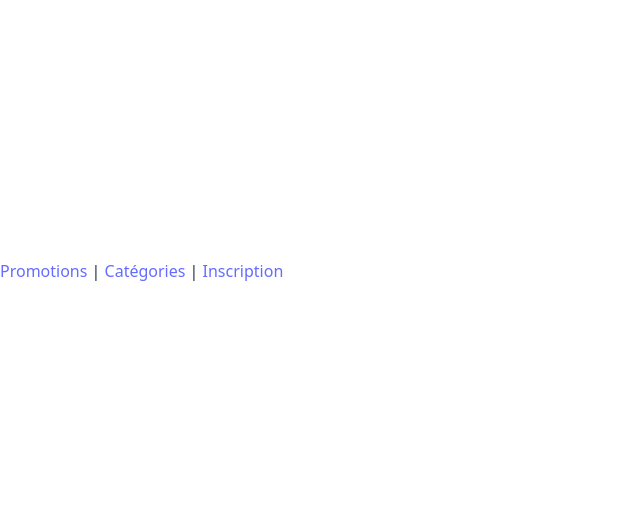
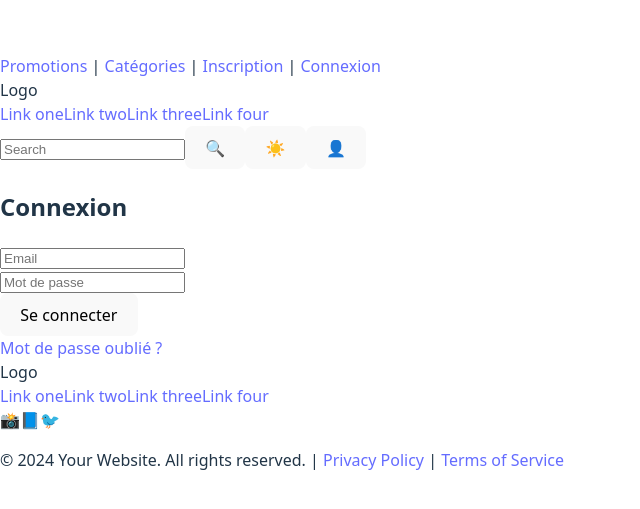
Before and after one commit to RoGitaccount/depotUserStories, a React (Vite) app in the folder front-end/: page /login in a window 1280 px wide. Shown: the part 129-638 px from the top of the page, without its empty margins (0-640 px from the left). Built offline with nearby package versions, Linux system fonts and the light colour scheme.

Commit message:
Création de la page login, resetpassword

```diff
--- a/front-end/src/App.jsx
+++ b/front-end/src/App.jsx
@@ -15,16 +15,20 @@ import { BrowserRouter as Router, Routes, Route, Link } from 'react-router-dom'
 import Offers from './components/offer'
 import CategoryList from './components/category'
 import Register from './components/register'
+import Login from './components/login'
+import ForgotPassword from './components/forgot-password'
 
 
 function App() {
   return (
     <Router>
-      <div className="App"> <nav> <Link to="/">Promotions</Link> | <Link to="/categories">Catégories</Link>  | <Link to="/register">Inscription</Link> </nav>
+      <div className="App"> <nav> <Link to="/">Promotions</Link> | <Link to="/categories">Catégories</Link>  | <Link to="/register">Inscription</Link> | <Link to="/login">Connexion</Link> </nav>
         <Routes>
           <Route path="/" element={<Offers />} />
           <Route path="/categories" element={<CategoryList />} />
           <Route path="/register" element={<Register />} />
+          <Route path="/login" element={<Login />} />
+          <Route path="/forgot-password" element={<ForgotPassword />} />
         </Routes>
       </div>
     </Router>
--- /dev/null
+++ b/front-end/src/components/forgot-password.jsx
@@ -0,0 +1,46 @@
+import React, { useState } from 'react';
+import axios from 'axios'; // Pour l'appel API
+
+export default function ForgotPassword() {
+  const [email, setEmail] = useState('');
+  const [message, setMessage] = useState('');
+  const [error, setError] = useState('');
+
+  const handleSubmit = async (e) => {
+    e.preventDefault();
+    try {
+      const response = await axios.post('http://localhost:8001/api/request-reset', { email });
+      setMessage(response.data.message);
+      setEmail('');
+    } catch (error) {
+      setError(error.response?.data?.message || 'Erreur lors de la réinitialisation.');
+    }
+  };
+
+  return (
+    <div className="min-h-screen flex flex-col justify-center items-center">
+      <div className="w-full max-w-md space-y-4 p-6">
+        <h2 className="text-center text-xl font-semibold">Réinitialiser le mot de passe</h2>
+
+        {message && <p className="text-green-500">{message}</p>}
+        {error && <p className="text-red-500">{error}</p>}
+
+        <form onSubmit={handleSubmit} className="space-y-4">
+          <div>
+            <input
+              type="email"
+              placeholder="Email"
+              value={email}
+              onChange={(e) => setEmail(e.target.value)}
+              className="border w-full p-2"
+              required
+            />
+          </div>
+          <button type="submit" className="w-full bg-black text-white py-2 rounded hover:bg-gray-800">
+            Envoyer le lien de réinitialisation
+          </button>
+        </form>
+      </div>
+    </div>
+  );
+}
--- /dev/null
+++ b/front-end/src/components/login.jsx
@@ -0,0 +1,131 @@
+import React from 'react';
+import { Formik, Form, Field, ErrorMessage } from 'formik';
+import * as Yup from 'yup';
+import axios from 'axios'; // ← Import d'Axios
+import { useNavigate } from 'react-router-dom';  // Pour rediriger après la connexion réussie
+
+export default function Login() {
+  const navigate = useNavigate();  // Pour la redirection après connexion
+
+  // Définir le schéma de validation Yup
+  const validationSchema = Yup.object({
+    email: Yup.string()
+      .email('Format d\'email invalide.')
+      .required('L\'email est requis.'),
+    password: Yup.string()
+      .min(8, 'Le mot de passe doit contenir au moins 8 caractères.')
+      .required('Le mot de passe est requis.'),
+  });
+
+  const initialValues = {
+    email: '',
+    password: '',
+  };
+
+  const onSubmit = async (values, { setSubmitting, resetForm }) => {
+    try {
+      const payload = {
+        email: values.email,
+        password: values.password,
+      };
+
+      // Appel à l'API de connexion
+      const response = await axios.post('http://localhost:8001/api/login', payload, {
+        headers: {
+          'Content-Type': 'application/json',
+        },
+      });
+
+      console.log('Réponse serveur :', response.data);
+      alert('Connexion réussie !');
+      resetForm();
+      // Redirection vers le tableau de bord après la connexion réussie
+      navigate('/dashboard');
+    } catch (error) {
+      console.error('Erreur API :', error.response?.data || error.message);
+      alert(error.response?.data?.message || 'Erreur lors de la connexion.');
+    } finally {
+      setSubmitting(false);
+    }
+  };
+
+  return (
+    <div className="min-h-screen flex flex-col justify-between">
+      {/* Header */}
+      <header className="flex justify-between items-center p-4 border-b">
+        <div className="text-2xl font-bold">Logo</div>
+        <nav className="space-x-4">
+          <a href="#">Link one</a>
+          <a href="#">Link two</a>
+          <a href="#">Link three</a>
+          <a href="#">Link four</a>
+        </nav>
+        <div className="flex items-center space-x-2">
+          <input type="text" className="border px-2 py-1" placeholder="Search" />
+          <button>🔍</button>
+          <button>☀️</button>
+          <button>👤</button>
+        </div>
+      </header>
+
+      {/* Formulaire principal */}
+      <main className="flex-grow flex items-center justify-center">
+        <Formik
+          initialValues={initialValues}
+          validationSchema={validationSchema}
+          onSubmit={onSubmit}
+        >
+          {({ isSubmitting }) => (
+            <Form className="w-full max-w-md space-y-4 p-6">
+              <h2 className="text-center text-xl font-semibold">Connexion</h2>
+
+              <div>
+                <Field name="email" type="email" placeholder="Email" className="border w-full p-2" />
+                <ErrorMessage name="email" component="p" className="text-red-500 text-sm" />
+              </div>
+
+              <div>
+                <Field name="password" type="password" placeholder="Mot de passe" className="border w-full p-2" />
+                <ErrorMessage name="password" component="p" className="text-red-500 text-sm" />
+              </div>
+
+              <button
+                type="submit"
+                disabled={isSubmitting}
+                className="w-full bg-black text-white py-2 rounded hover:bg-gray-800"
+              >
+                {isSubmitting ? 'En cours...' : "Se connecter"}
+              </button>
+
+              {/* Lien mot de passe oublié */}
+              <div className="text-center mt-4">
+                <a href="/forgot-password" className="text-blue-500 hover:underline">
+                  Mot de passe oublié ?
+                </a>
+              </div>
+            </Form>
+          )}
+        </Formik>
+      </main>
+
+      {/* Footer */}
+      <footer className="flex flex-col items-center p-4 border-t space-y-2">
+        <div className="text-2xl font-bold">Logo</div>
+        <nav className="space-x-4">
+          <a href="#">Link one</a>
+          <a href="#">Link two</a>
+          <a href="#">Link three</a>
+          <a href="#">Link four</a>
+        </nav>
+        <div className="flex space-x-4 mt-2">
+          <a href="#">📸</a>
+          <a href="#">📘</a>
+          <a href="#">🐦</a>
+        </div>
+        <p className="text-xs mt-2">
+          © 2024 Your Website. All rights reserved. | <a href="#" className="underline">Privacy Policy</a> | <a href="#" className="underline">Terms of Service</a>
+        </p>
+      </footer>
+    </div>
+  );
+}
```
Also changed, not shown: 1 other file (tests, documents, lock files or other folders).
